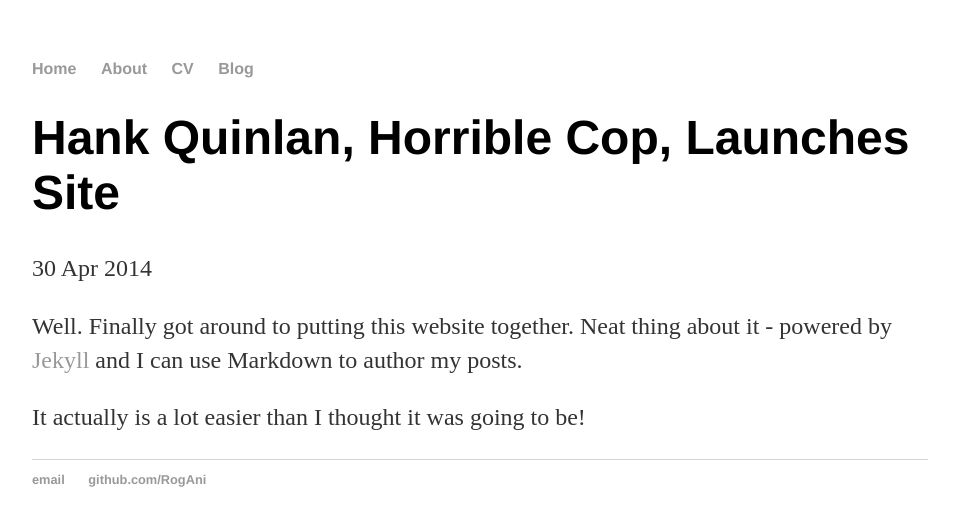
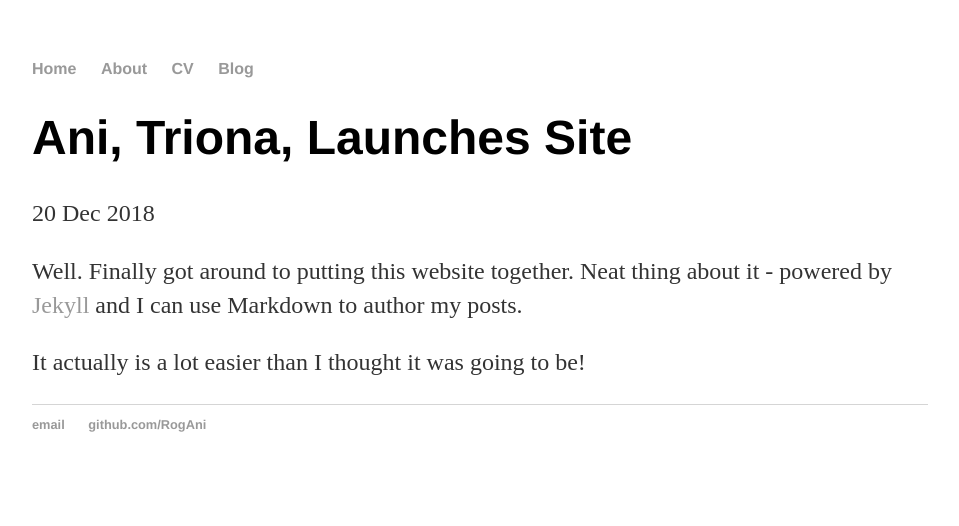
Before and after one commit to RogAni/RogAni.github.io, a Jekyll site: the page built from _posts/2018-12-20-my-first-post.md, in a window 1280 px wide. Shown: the top 526 px of the page, without its empty margins (160-1119 px from the left). Built offline with Jekyll 4.4.1, drawn with Linux system fonts in a browser that asks for light colours.

Commit message:
Update 2018-12-20-my-first-post.md

```diff
--- a/_posts/2018-12-20-my-first-post.md
+++ b/_posts/2018-12-20-my-first-post.md
@@ -1,7 +1,7 @@
 ---
 layout: post
-title: "Hank Quinlan, Horrible Cop, Launches Site"
-date: 2014-04-30
+title: "Ani, Triona, Launches Site"
+date: 2018-12-20
 ---
 
 Well. Finally got around to putting this website together. Neat thing about it - powered by [Jekyll](http://jekyllrb.com) and I can use Markdown to author my posts.
```
